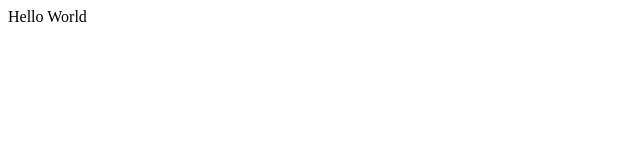
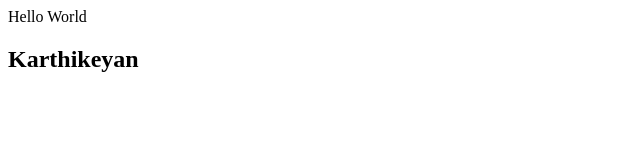
Before and after one commit to Karthikeyanuvrd/test-repository, a plain HTML site: page index.html in a window 1280 px wide. Shown: the whole page, without its empty margins (0-640 px from the left). Drawn offline with Linux system fonts and the light colour scheme.

Commit message:
First commit

```diff
--- a/index.html
+++ b/index.html
@@ -1 +1,2 @@
 <div>Hello World</div>
+<div><h2>Karthikeyan</h2></div>
```
